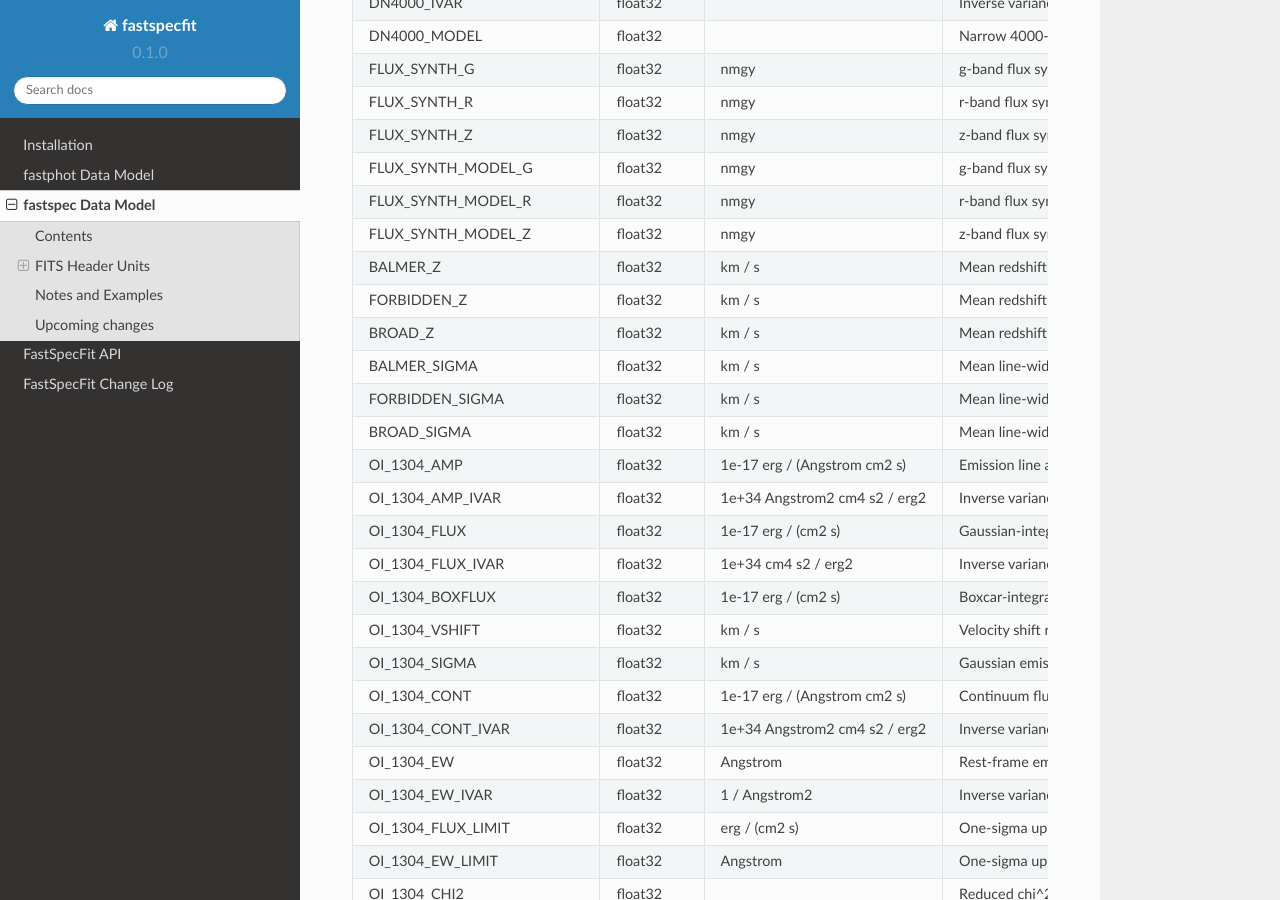
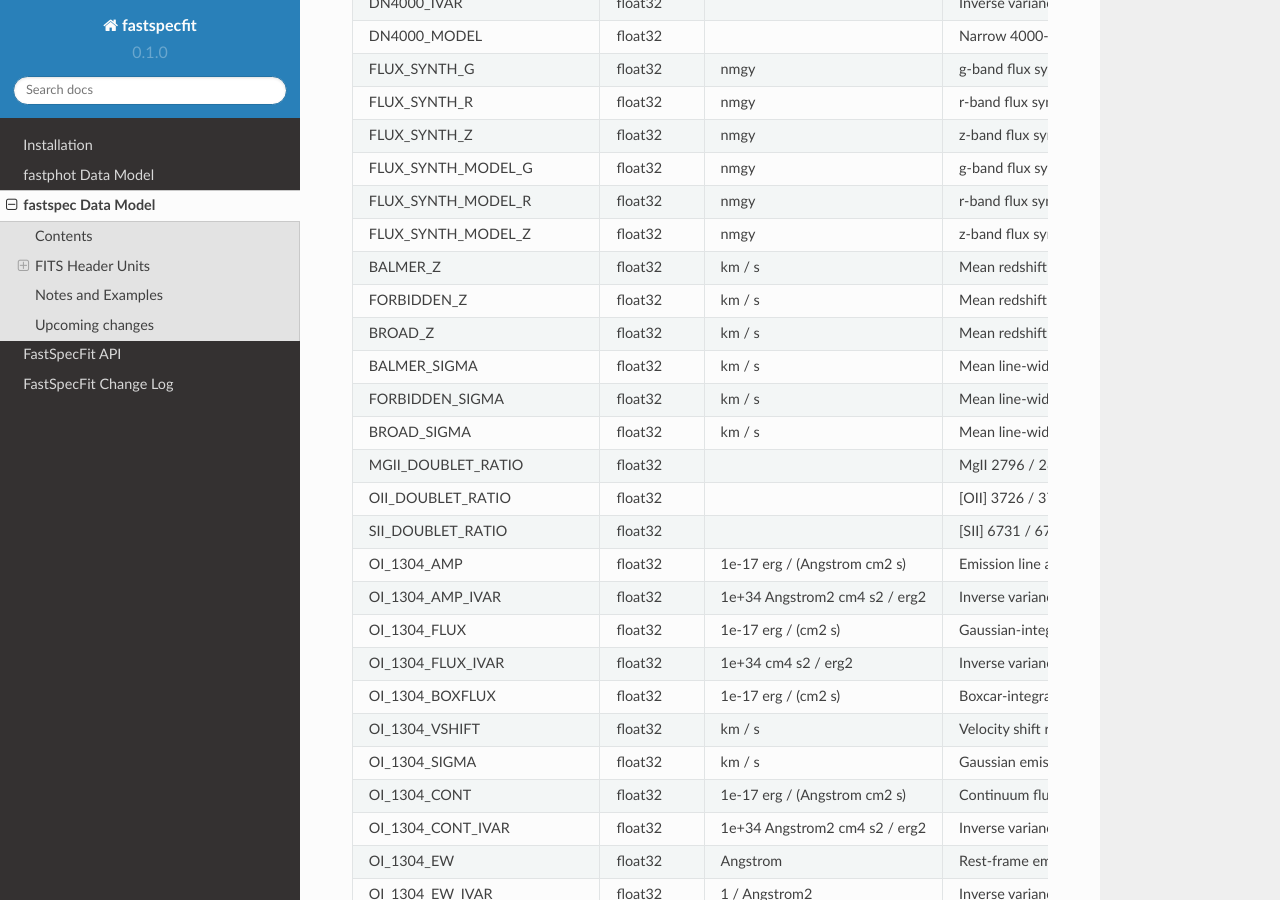
Before and after one commit to desihub/fastspecfit, a Sphinx documentation site: the page built from doc/fastspec.rst, in a window 1280 px wide and 900 px high, scrolled down 2063 px. Built offline with Sphinx 7.4.7 and the Read the Docs theme 2.0.0, drawn with Linux system fonts in a browser that asks for light colours.

Commit message:
more data model

```diff
--- a/doc/fastspec.rst
+++ b/doc/fastspec.rst
@@ -96,12 +96,15 @@ Name                      Type        Units                         Description
        FLUX_SYNTH_MODEL_G     float32                          nmgy g-band flux synthesized from the best-fitting continuum model.
        FLUX_SYNTH_MODEL_R     float32                          nmgy r-band flux synthesized from the best-fitting continuum model.
        FLUX_SYNTH_MODEL_Z     float32                          nmgy z-band flux synthesized from the best-fitting continuum model.
-                 BALMER_Z     float32                        km / s Mean redshift of well-measured Balmer emission lines (defaults to the redrock redshift).
-              FORBIDDEN_Z     float32                        km / s Mean redshift of well-measured forbidden emission lines (defaults to the redrock redshift).
-                  BROAD_Z     float32                        km / s Mean redshift of well-measured broad emission lines (defaults to the redrock redshift).
-             BALMER_SIGMA     float32                        km / s Mean line-width of well-measured Balmer emission lines.
-          FORBIDDEN_SIGMA     float32                        km / s Mean line-width of well-measured forbidden emission lines.
-              BROAD_SIGMA     float32                        km / s Mean line-width of well-measured broad emission lines.
+                 BALMER_Z     float32                        km / s Mean redshift of well-measured broad Balmer emission lines (defaults to the redrock redshift).
+              FORBIDDEN_Z     float32                        km / s Mean redshift of well-measured forbidden and narrow Balmer emission lines (defaults to the redrock redshift).
+                  BROAD_Z     float32                        km / s Mean redshift of well-measured broad UV emission lines (defaults to the redrock redshift).
+             BALMER_SIGMA     float32                        km / s Mean line-width of well-measured broad Balmer emission lines.
+          FORBIDDEN_SIGMA     float32                        km / s Mean line-width of well-measured forbidden and narrow Balmer emission lines.
+              BROAD_SIGMA     float32                        km / s Mean line-width of well-measured broad UV emission lines.
+       MGII_DOUBLET_RATIO     float32                               MgII 2796 / 2803 doublet line-ratio.
+        OII_DOUBLET_RATIO     float32                               [OII] 3726 / 3729 doublet line-ratio.
+        SII_DOUBLET_RATIO     float32                               [SII] 6731 / 6716 doublet line-ratio.
               OI_1304_AMP     float32  1e-17 erg / (Angstrom cm2 s) Emission line amplitude.
          OI_1304_AMP_IVAR     float32 1e+34 Angstrom2 cm4 s2 / erg2 Inverse variance of line-amplitude.
              OI_1304_FLUX     float32           1e-17 erg / (cm2 s) Gaussian-integrated emission-line flux.
```
Also changed, not shown: 1 other file.
